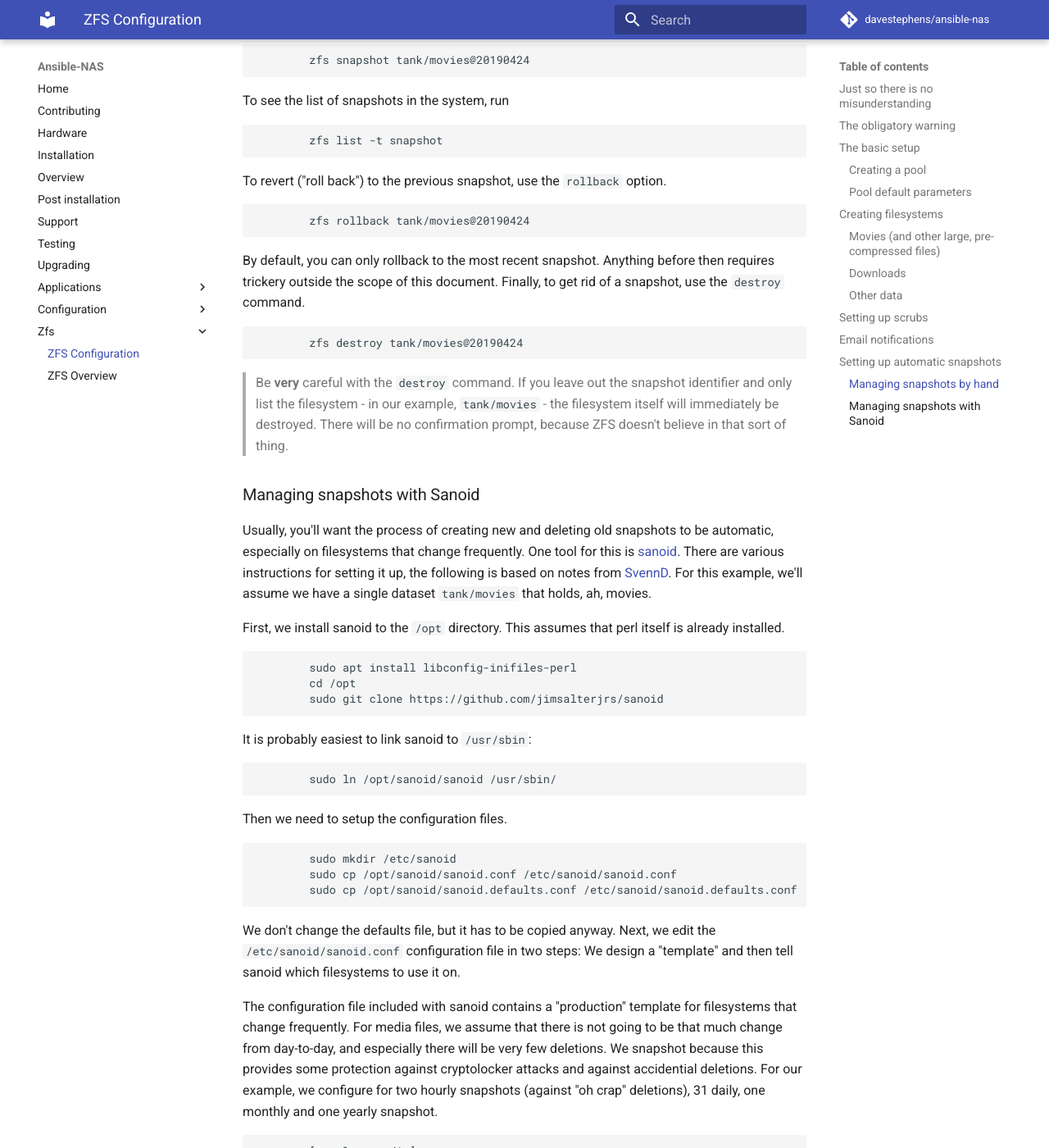
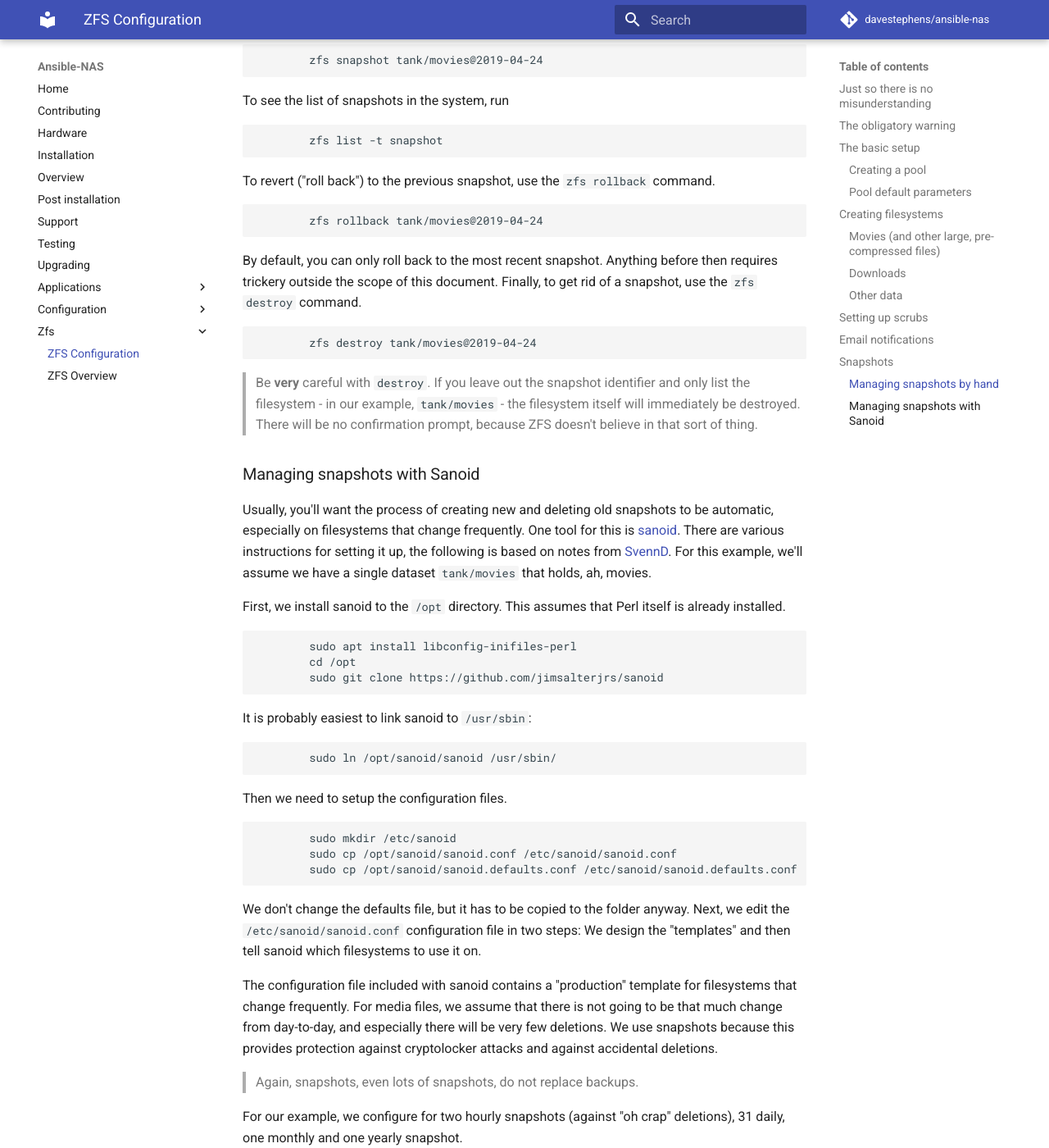
Before and after one commit to davestephens/ansible-nas, an MkDocs documentation site: the page built from docs/zfs/zfs_configuration.md, in a window 1280 px wide and 1400 px high, scrolled down 4717 px. Shown: the whole window at 82% size. Built offline with MkDocs 1.6.1 and Material for MkDocs 9.7.7, drawn with Linux system fonts in a browser that asks for light colours; comment, search, counter and statistics services are not loaded; some of the changed text lies outside the part shown.

Commit message:
Minor edits

````diff
--- a/docs/zfs/zfs_configuration.md
+++ b/docs/zfs/zfs_configuration.md
@@ -225,11 +225,11 @@ If `zed` is not enabled, you might have to run `systemctl enable zed`. You can
 test the setup by manually starting a scrub with `sudo zpool scrub tank`.
 
 
-## Setting up automatic snapshots
+## Snapshots
 
 Snapshots create a "frozen" version of a filesystem, providing a safe copy of
 the contents. Correctly configured, they provide good protection against
-accidential deletion and certain types of attacks such as ransomware. On
+accidental deletion and certain types of attacks such as ransomware. On
 copy-on-write (COW) filesystems such as ZFS, they are cheap and fast to create.
 It is very rare that you _won't_ want snapshots.
 
@@ -240,12 +240,14 @@ It is very rare that you _won't_ want snapshots.
 ### Managing snapshots by hand
 
 If you have data in a filesystem that never or very rarely changes, it might be
-easiest to just manage snapshots by hand after every major change. Use the
-`snapshot` command with the name of the filesystem combined with an identifier
-separated by the `@` sign. Traditionally, this is the date of the snapshot.
+easiest to just take a snapshot by hand after every major change. Use the `zfs
+snapshot` command with the name of the filesystem combined with an identifier
+separated by the `@` sign. Traditionally, this somehow includes the date of the
+snapshot, usually in some variant of the [ISO
+8601](https://en.wikipedia.org/wiki/ISO_8601) format.
 
 ```
-        zfs snapshot tank/movies@20190424
+        zfs snapshot tank/movies@2019-04-24
 ```
 
 To see the list of snapshots in the system, run
@@ -254,24 +256,25 @@ To see the list of snapshots in the system, run
         zfs list -t snapshot
 ```
 
-To revert ("roll back") to the previous snapshot, use the `rollback` option.
+To revert ("roll back") to the previous snapshot, use the `zfs rollback`
+command.
 
 ```
-        zfs rollback tank/movies@20190424
+        zfs rollback tank/movies@2019-04-24
 ```
 
-By default, you can only rollback to the most recent snapshot. Anything before
+By default, you can only roll back to the most recent snapshot. Anything before
 then requires trickery outside the scope of this document. Finally, to get rid
-of a snapshot, use the `destroy` command.
+of a snapshot, use the `zfs destroy` command.
 
 ```
-        zfs destroy tank/movies@20190424
+        zfs destroy tank/movies@2019-04-24
 ```
 
-> Be **very** careful with the `destroy` command. If you leave out the snapshot
-> identifier and only list the filesystem - in our example, `tank/movies` - the
-> filesystem itself will immediately be destroyed. There will be no confirmation
-> prompt, because ZFS doesn't believe in that sort of thing.
+> Be **very** careful with `destroy`. If you leave out the snapshot identifier
+> and only list the filesystem - in our example, `tank/movies` - the filesystem
+> itself will immediately be destroyed. There will be no confirmation prompt,
+> because ZFS doesn't believe in that sort of thing.
 
 
 ### Managing snapshots with Sanoid
@@ -284,7 +287,7 @@ instructions for setting it up, the following is based on notes from
 example, we'll assume we have a single dataset `tank/movies` that holds, ah,
 movies.
 
-First, we install sanoid to the `/opt` directory. This assumes that perl itself
+First, we install sanoid to the `/opt` directory. This assumes that Perl itself
 is already installed.
 
 ```
@@ -307,17 +310,20 @@ Then we need to setup the configuration files.
         sudo cp /opt/sanoid/sanoid.defaults.conf /etc/sanoid/sanoid.defaults.conf
 ```
 
-We don't change the defaults file, but it has to be copied anyway. Next, we edit
-the `/etc/sanoid/sanoid.conf` configuration file in two steps: We design a
-"template" and then tell sanoid which filesystems to use it on.
+We don't change the defaults file, but it has to be copied to the folder anyway.
+Next, we edit the `/etc/sanoid/sanoid.conf` configuration file in two steps: We
+design the "templates" and then tell sanoid which filesystems to use it on.
 
 The configuration file included with sanoid contains a "production" template for
 filesystems that change frequently. For media files, we assume that there is not
 going to be that much change from day-to-day, and especially there will be very
-few deletions. We snapshot because this provides some protection against
-cryptolocker attacks and against accidential deletions. For our example, we
-configure for two hourly snapshots (against "oh crap" deletions), 31 daily, one
-monthly and one yearly snapshot.
+few deletions. We use snapshots because this provides protection against
+cryptolocker attacks and against accidental deletions.
+
+> Again, snapshots, even lots of snapshots, do not replace backups.
+
+For our example, we configure for two hourly snapshots (against "oh crap"
+deletions), 31 daily, one monthly and one yearly snapshot.
 
 ```
         [template_media]
````
Also changed, not shown: other parts of docs/zfs/zfs_configuration.md (+3 -3 lines).
